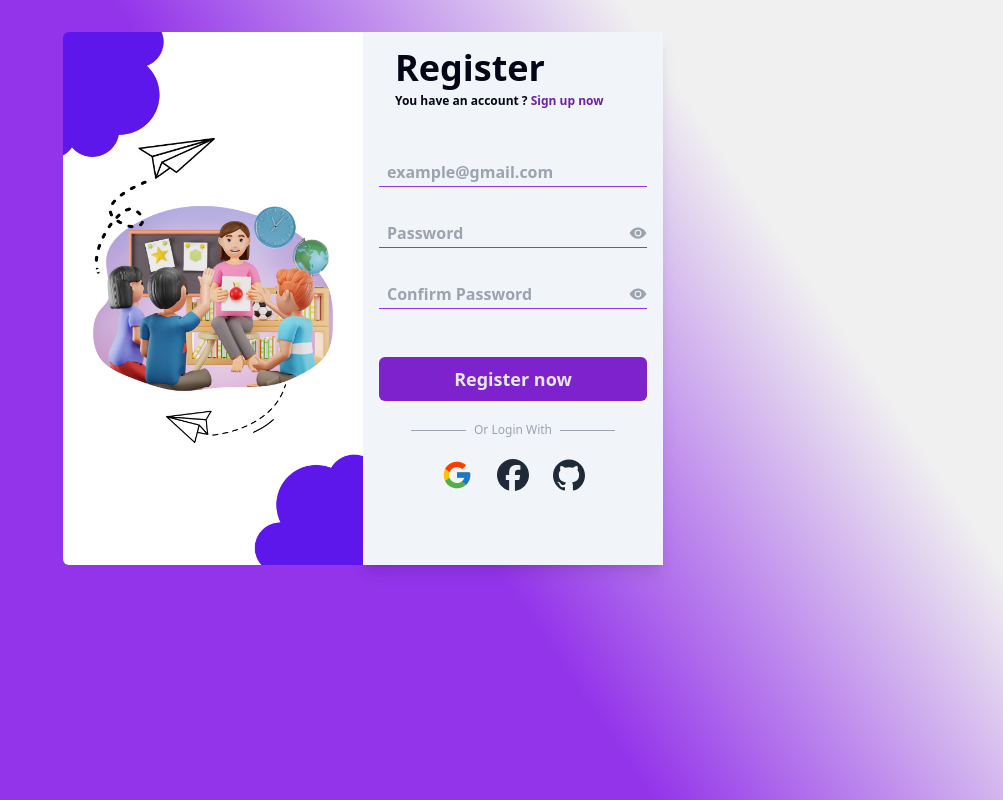
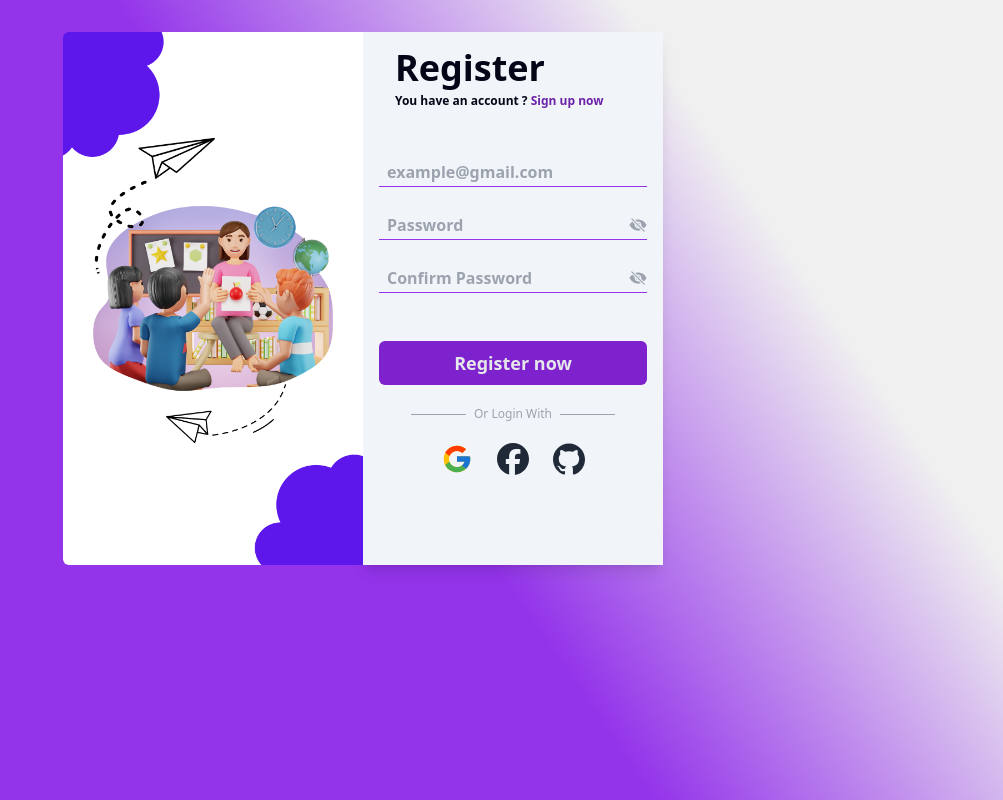
Before and after one commit to raffyalbar30/uploader-projects, a React (Vite) app: page /auth/Register in a window 1280 px wide. Shown: the whole page, without its empty margins (277-1280 px from the left). Built offline with nearby package versions, Linux system fonts and the light colour scheme.

Commit message:
"feat : Register auth interactivite"

```diff
--- a/src/pages/Auth/component/Register-form.tsx
+++ b/src/pages/Auth/component/Register-form.tsx
@@ -1,19 +1,30 @@
 import { useForm } from "react-hook-form";
 import { Registerschema, valuesregis } from "../../../services/auth-services";
 import { zodResolver } from "@hookform/resolvers/zod";
-import { IoEyeSharp } from "react-icons/io5";
+import { IoEyeSharp, IoEyeOff } from "react-icons/io5";
 import { FcGoogle } from "react-icons/fc";
 import { SiFacebook, SiGithub } from "react-icons/si";
+import { useState } from "react";
 
 
 
 const RegisterForm = () => {
-    const {register, handleSubmit} = useForm<Registerschema>({
+    const [view,setview] = useState(false);
+    const [confirmview, setconfirmview] = useState(false);
+    const {register, handleSubmit, formState} = useForm<Registerschema>({
          resolver : zodResolver(valuesregis),
     })
     const onSumbit = handleSubmit((e)=> {
        console.log(e.email)
     })
+
+    const handleview = () => {
+      setview(!view);
+    }
+    const handleconfirm = () => {
+      setconfirmview(!confirmview);
+
+    }
     return (
         <div className=" bg-slate-100 shadow-lg  w-full h-full p-4">
             <div className="ml-2">
@@ -22,7 +33,7 @@ const RegisterForm = () => {
             </div>
             <div className="mt-12">
             <form action="" onSubmit={onSumbit}>
-                <div className="border-b w-full border-purple-600">
+                <div className={`border-b w-full ${formState.errors.email ? "border-red-500" : "border-purple-600" }`}>
                  <input
                  className="appearance-none bg-transparent w-full text-gray-700 mr-3 font-semibold py-1 px-2 placeholder:text-gray-400 leading-tight focus:outline-none"
                  type="text" placeholder="example@gmail.com"
@@ -30,32 +41,35 @@ const RegisterForm = () => {
                  {...register("email")}
                  />
                 </div>
-                <div className="border-b w-full border-purple-600 mt-8">
+                {formState.errors?.email && <p className="text-[13px] mt-1 ml-2 text-red-500">{formState.errors.email.message}</p>}
+                <div className={`border-b w-full mt-6 ${formState.errors.password ? "border-red-500" : "border-purple-600" }`}>
                  <div className="flex justify- items-center">
                   <input
                  className="appearance-none bg-transparent w-full text-gray-700 mr-3 font-semibold py-1 px-2 placeholder:text-gray-400 leading-tight focus:outline-none"
-                 type="text" placeholder="Password"
+                 type={`${view ? "text" : "password"}`} placeholder="Password"
                  aria-label="Full name"
                  {...register("password")}
                  />
-                 <span className="text-gray-400 text-[18px] cursor-pointer">
-                   <IoEyeSharp />
+                 <span className="text-gray-400 text-[18px] cursor-pointer" onClick={handleview}>
+                    { view ? <IoEyeSharp /> : <IoEyeOff /> }
                  </span>
                 </div>
                 </div>
-                <div className="border-b w-full border-purple-600 mt-8">
+                {formState.errors?.password && <p className="text-[13px] mt-1 ml-2 text-red-500">{formState.errors.password.message}</p>}
+                <div className={`border-b w-full mt-6 ${formState.errors.confirm ? "border-red-500" : "border-purple-600" }`}>
                  <div className="flex justify- items-center">
                   <input
                  className="appearance-none bg-transparent w-full text-gray-700 mr-3 font-semibold py-1 px-2 placeholder:text-gray-400 leading-tight focus:outline-none"
-                 type="text" placeholder="Confirm Password"
+                 type={`${confirmview? "text" : "password"}`} placeholder="Confirm Password"
                  aria-label="Full name"
                  {...register("confirm")}
                  />
-                 <span className="text-gray-400 text-[18px] cursor-pointer">
-                   <IoEyeSharp />
+                 <span className="text-gray-400 text-[18px] cursor-pointer" onClick={handleconfirm}>
+                 { confirmview ? <IoEyeSharp /> : <IoEyeOff /> }
                  </span>
                 </div>
                 </div>
+                {formState.errors?.confirm && <p className="text-[13px] mt-1 ml-2 text-red-500">{formState.errors.confirm.message}</p>}
                 <button type="submit" className="cursor-pointer text-gray-200 font-semibold bg-purple-700 mt-12 w-full py-2 rounded-md text-lg">
                      Register now
                 </button>
--- a/src/services/auth-services.ts
+++ b/src/services/auth-services.ts
@@ -11,9 +11,9 @@
   });
 
   export const valuesregis = z.object ({
-    email : z.string().min(3, "email minimum 3 character").max(20, "enambelas char"),
-    password : z.string().min(8, "char password"),
-    confirm :  z.string().min(8, "char password")
+    email : z.string().email("email is invalid").max(24, "maximum email 24 character"),
+    password : z.string().min(8, "minimum 8 characters"),
+    confirm :  z.string().min(8, "minimum 8 characters")
   })
 
   export type Registerschema = z.infer<typeof valuesregis>;
```
